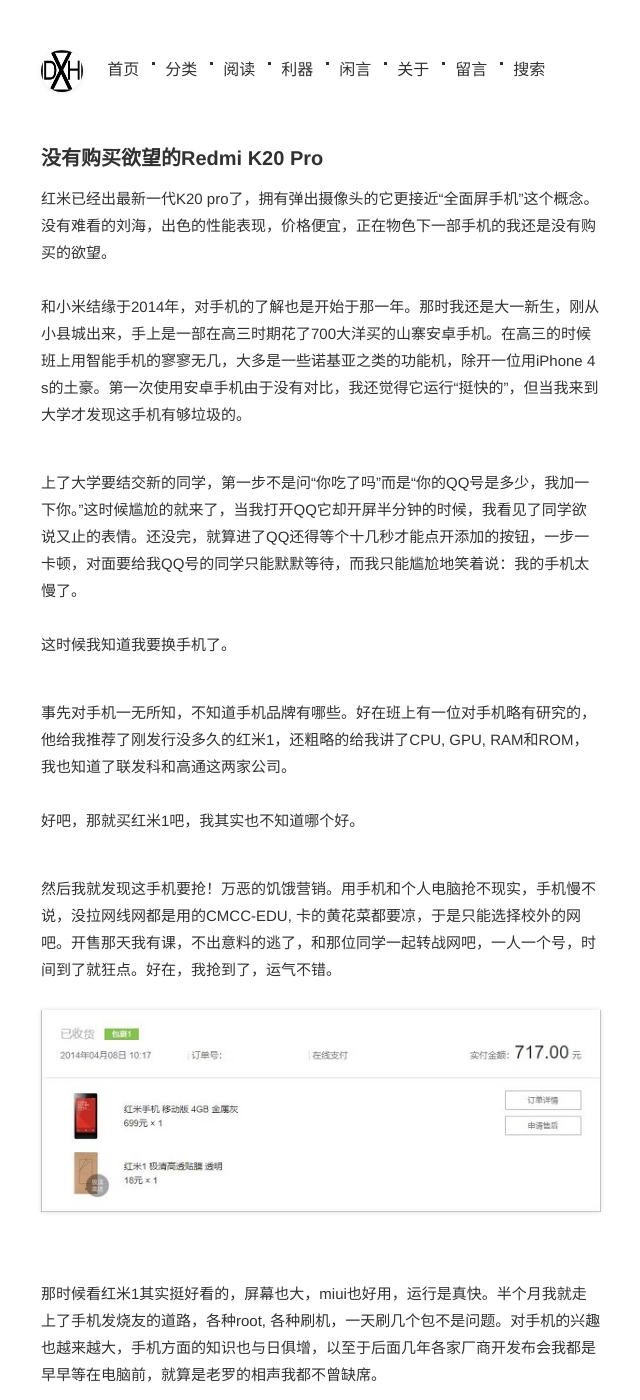
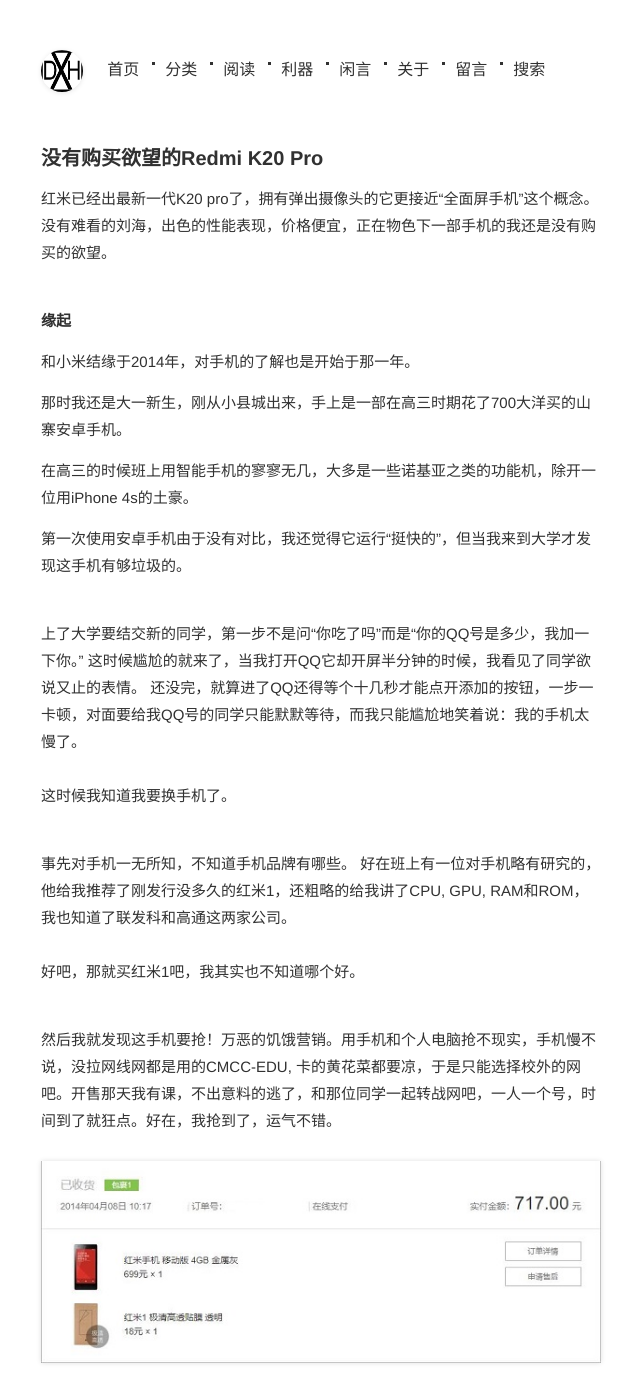
Before and after one commit to Devinteng/blog3, a Jekyll site: the page built from _posts/2019-05-31-没有购买欲望的Redmi K20 Pro.md, in a window 1280 px wide and 1400 px high. Shown: the whole window, without its empty margins (319-959 px from the left). Built offline with Jekyll 4.4.1, drawn with Linux system fonts in a browser that asks for light colours.

Commit message:
Update 2019-05-31-没有购买欲望的Redmi K20 Pro.md

```diff
--- a/_posts/2019-05-31-没有购买欲望的Redmi K20 Pro.md
+++ b/_posts/2019-05-31-没有购买欲望的Redmi K20 Pro.md
@@ -6,15 +6,22 @@ categories: [手机]
 
 红米已经出最新一代K20 pro了，拥有弹出摄像头的它更接近“全面屏手机”这个概念。没有难看的刘海，出色的性能表现，价格便宜，正在物色下一部手机的我还是没有购买的欲望。
 <br/><br/>
-和小米结缘于2014年，对手机的了解也是开始于那一年。那时我还是大一新生，刚从小县城出来，手上是一部在高三时期花了700大洋买的山寨安卓手机。在高三的时候班上用智能手机的寥寥无几，大多是一些诺基亚之类的功能机，除开一位用iPhone 4s的土豪。第一次使用安卓手机由于没有对比，我还觉得它运行“挺快的”，但当我来到大学才发现这手机有够垃圾的。
+### 缘起
+<p>和小米结缘于2014年，对手机的了解也是开始于那一年。</p>
+<p>那时我还是大一新生，刚从小县城出来，手上是一部在高三时期花了700大洋买的山寨安卓手机。</p>
+<p>在高三的时候班上用智能手机的寥寥无几，大多是一些诺基亚之类的功能机，除开一位用iPhone 4s的土豪。</p>
+第一次使用安卓手机由于没有对比，我还觉得它运行“挺快的”，但当我来到大学才发现这手机有够垃圾的。
 <br/><br/>
 
-上了大学要结交新的同学，第一步不是问“你吃了吗”而是“你的QQ号是多少，我加一下你。”这时候尴尬的就来了，当我打开QQ它却开屏半分钟的时候，我看见了同学欲说又止的表情。还没完，就算进了QQ还得等个十几秒才能点开添加的按钮，一步一卡顿，对面要给我QQ号的同学只能默默等待，而我只能尴尬地笑着说：我的手机太慢了。
+上了大学要结交新的同学，第一步不是问“你吃了吗”而是“你的QQ号是多少，我加一下你。”
+这时候尴尬的就来了，当我打开QQ它却开屏半分钟的时候，我看见了同学欲说又止的表情。
+还没完，就算进了QQ还得等个十几秒才能点开添加的按钮，一步一卡顿，对面要给我QQ号的同学只能默默等待，而我只能尴尬地笑着说：我的手机太慢了。
 <br/><br/>
 这时候我知道我要换手机了。
 <br/><br/>
 
-事先对手机一无所知，不知道手机品牌有哪些。好在班上有一位对手机略有研究的，他给我推荐了刚发行没多久的红米1，还粗略的给我讲了CPU, GPU, RAM和ROM，我也知道了联发科和高通这两家公司。
+事先对手机一无所知，不知道手机品牌有哪些。
+好在班上有一位对手机略有研究的，他给我推荐了刚发行没多久的红米1，还粗略的给我讲了CPU, GPU, RAM和ROM，我也知道了联发科和高通这两家公司。
 <br/><br/>
 好吧，那就买红米1吧，我其实也不知道哪个好。
 <br/><br/>
```
